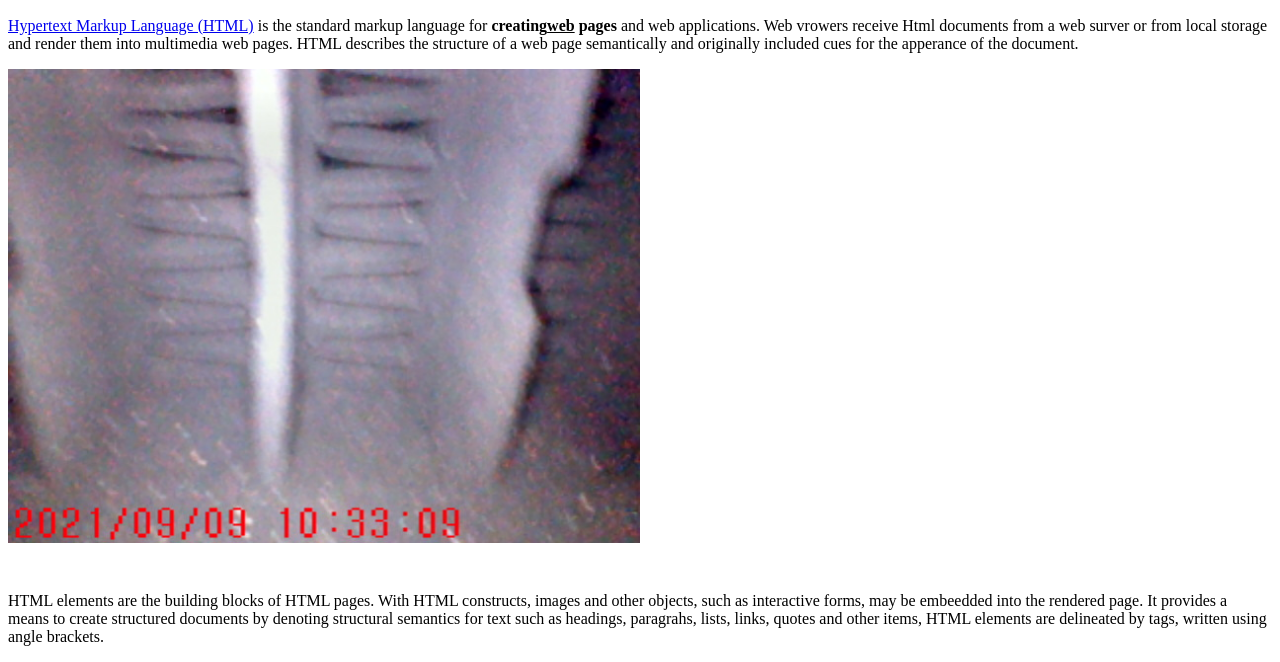
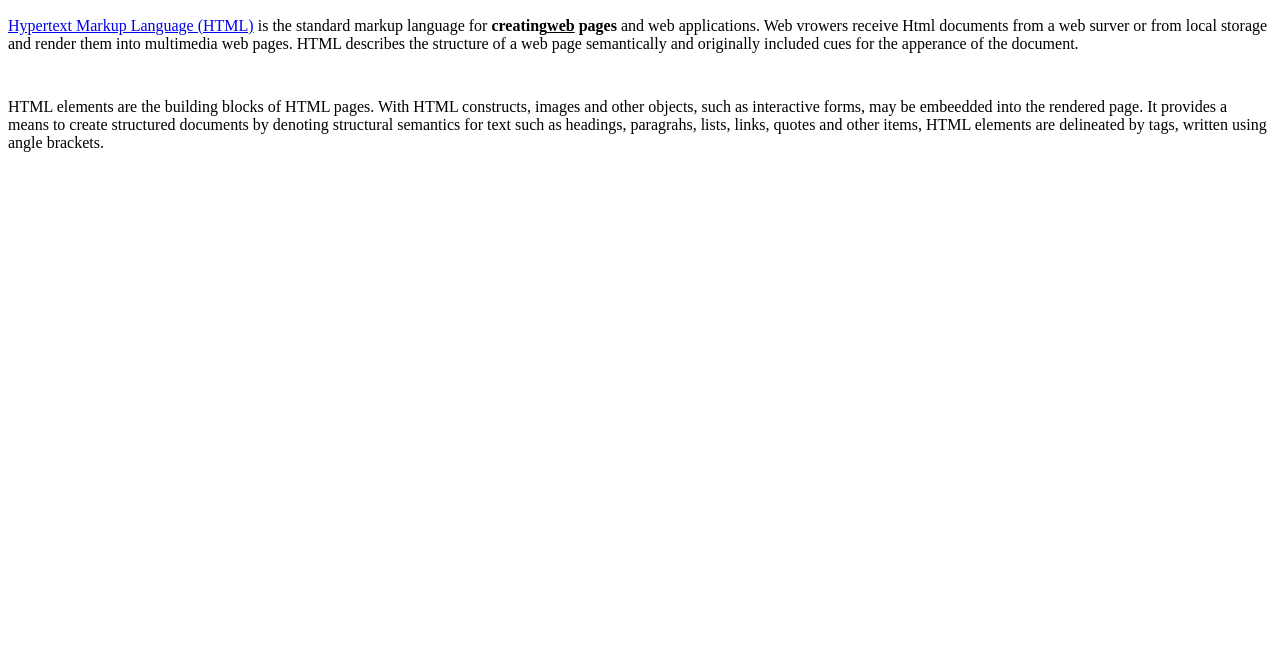
Before and after one commit to whynotsibal/practice-html, a plain HTML site: page 1.html in a window 1280 px wide. Shown: the part 184-846 px from the top of the page. After the commit the page ends 800 px from the top, so only its background shows below. Drawn offline with Linux system fonts and the light colour scheme.

Commit message:
image delete

```diff
--- a/1.html
+++ b/1.html
@@ -13,7 +13,7 @@
   </ol>
    <h2>HTML</h2>
    <p><a href="http://www.w3.org/TR/htm15/" target="_blank" title="htm15">Hypertext Markup Language (HTML)</a> is the standard markup language for <strong>creating<u>web</u> pages</strong> and web applications. Web vrowers receive Html documents from a web surver or from local storage and render them into multimedia web pages. HTML describes the structure of a web page semantically and originally included cues for the apperance of the document.</p>
-   <img src="coding.jpg" width="50%"<br>
+
    <p style="margin-top:45px;">HTML elements are the building blocks of HTML pages. With HTML constructs, images and other objects, such as interactive forms, may be embeedded into the rendered page. It provides a means to create structured documents by denoting structural semantics for text such as headings, paragrahs, lists, links, quotes and other items, HTML elements are delineated by tags, written using angle brackets. </p>
 </body>
 </html>
```
